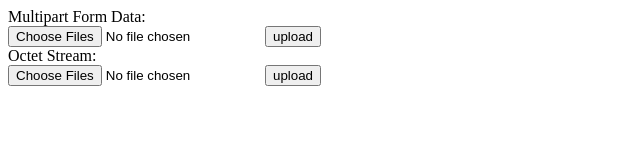
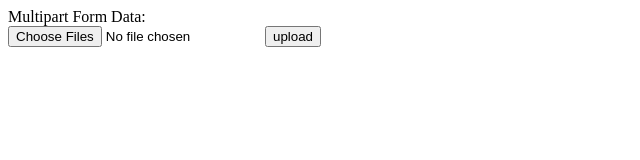
Before and after one commit to jsenon/http2-uploadserver-, a plain HTML site: page index.html in a window 1280 px wide. Shown: the whole page, without its empty margins (0-640 px from the left). Drawn offline with Linux system fonts and the light colour scheme.

Commit message:
Change encode form

```diff
--- a/index.html
+++ b/index.html
@@ -16,14 +16,5 @@
       <input type="file" name="myFile" multiple  />
       <input type="submit" value="upload" />
     </form>
-    Octet Stream:
-    <form
-    enctype="application/octet-stream"
-    action="http://localhost:8080/upload-ostream/"
-    method="post"
-  >
-    <input type="file" name="myFile" multiple  />
-    <input type="submit" value="upload" />
-  </form>
   </body>
 </html>
```
